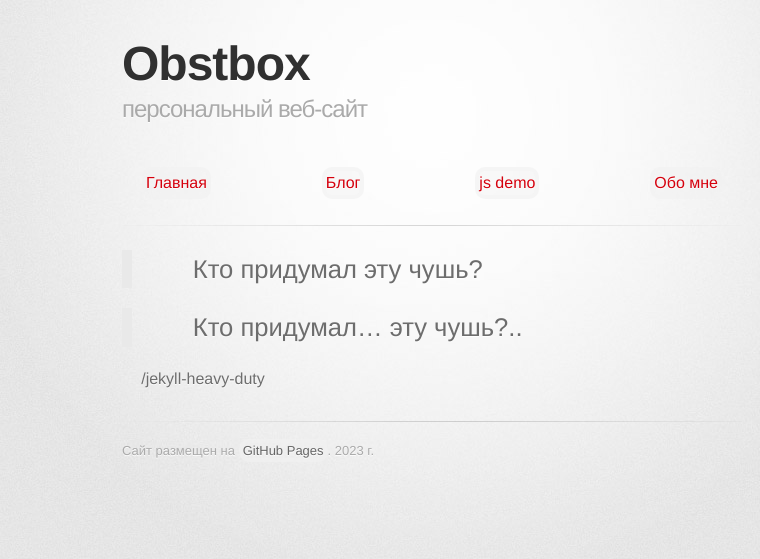
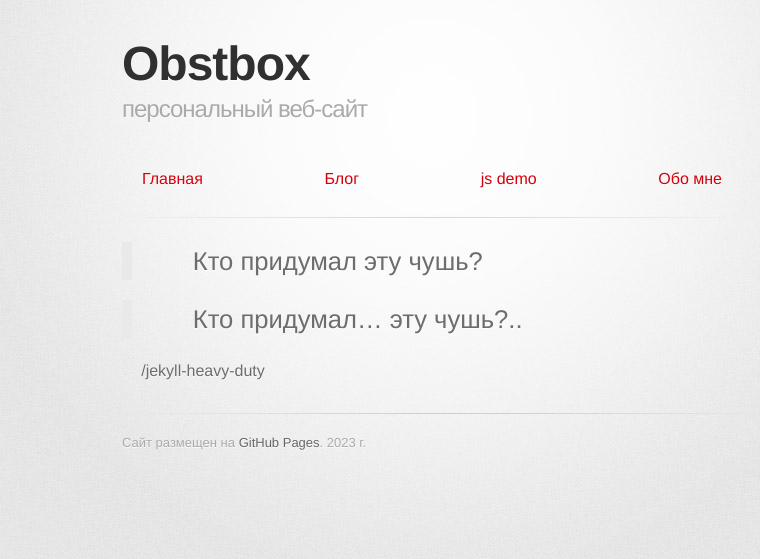
Before and after one commit to Obstbox/jekyll-heavy-duty, a Jekyll site: the page built from docs/index.markdown, in a window 1280 px wide. Shown: the top 559 px of the page, without its empty margins (208-968 px from the left). Built offline with Jekyll 4.4.1, drawn with Linux system fonts in a browser that asks for light colours; some web fonts are replaced.

Commit message:
a:hover exposet throug text-shadow

```diff
--- a/docs/assets/css/style.scss
+++ b/docs/assets/css/style.scss
@@ -3,8 +3,7 @@
 
 @import "jekyll-theme-tactile";
 
-$link-color: rgba(240, 240, 240, 0.4);
-$link-hover-color: rgba(255, 229, 229, 0.4);
+$link-shadow-color: #ce8e8e;
 
 nav.head-nav {
     padding: 10px 20px;
@@ -51,14 +50,6 @@ div.bio > div {
     margin-top: 1em;
 }
 
-a {
-    border-radius: 10px;
-    background: $link-color;
-    border: 4px solid $link-color;
+a:hover {
+    text-shadow: 3px 3px 5px #ceaeae;
 }
-
-a:hover {
-    border-radius: 10px;
-    background: $link-hover-color;
-    border: 4px solid $link-hover-color;
-}
```
Also changed, not shown: README.md.
